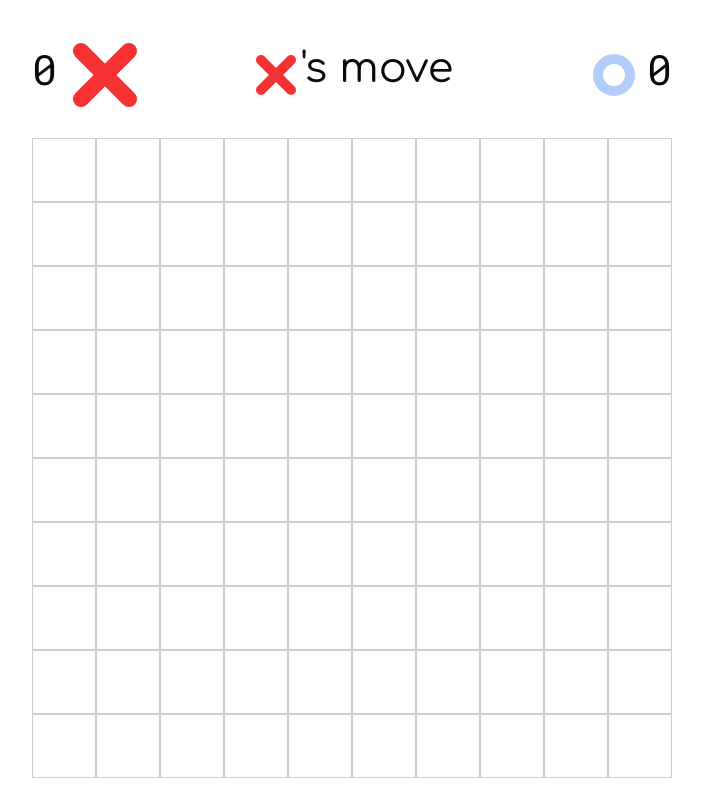
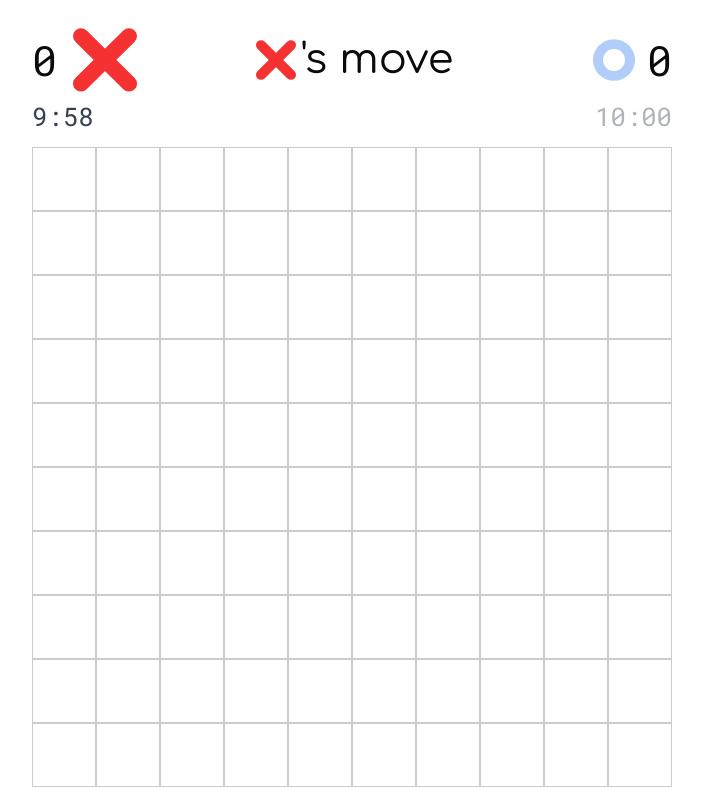
Before and after one commit to Solomka12/tic-tac-toe, a React (Vite) app: page / in a window 1280 px wide. Both pictures are taken after a click on the button "Play". Shown: the whole page, without its empty margins (288-991 px from the left). Built offline with nearby package versions, Linux system fonts and the light colour scheme.

Commit message:
Add player timers

```diff
--- a/src/App.scss
+++ b/src/App.scss
@@ -85,15 +85,20 @@
 }
 
 .status-panel {
-  padding: 1em 0;
+  padding-top: 1em;
   display: flex;
   justify-content: space-between;
+  align-items: flex-start;
   width: 100%;
   max-width: 40em;
 
+  .player-timer {
+    font-size: 1.6em;
+    font-family: 'Roboto Mono', monospace;
+  }
+
   .panel-x-block, .panel-o-block, .info-content {
     display: flex;
-    align-items: flex-end;
     font-size: 2.6em;
 
     > img {
--- a/src/components/Board.tsx
+++ b/src/components/Board.tsx
@@ -12,11 +12,12 @@ interface BoardProps {
   cells: (string | null)[];
   handleCellSet: (index: number) => void;
   boardSize: number;
+  ended?: boolean;
   winnerRow: number[] | null;
   reset: () => void;
 }
 
-const Board: React.FC<BoardProps> = ({ cells, handleCellSet, boardSize, winnerRow, reset }) => {
+const Board: React.FC<BoardProps> = ({ cells, handleCellSet, boardSize, ended, winnerRow, reset }) => {
   const [hoveredCell, setHoveredCell] = useState<number | null>(null);
 
   useEffect(() => {
@@ -82,7 +83,7 @@ const Board: React.FC<BoardProps> = ({ cells, handleCellSet, boardSize, winnerRo
   const getBoardIndex = (rowIndex: number, cellIndex: number) => rowIndex * boardSize + cellIndex;
 
   return (
-    <div className={cn('board-wrapper', { ended: Boolean(winnerRow) })}>
+    <div className={cn('board-wrapper', { ended })}>
       <div className="reset-block" onClick={reset}>
         <span className="win-caption">Click to play</span>
       </div>
--- a/src/components/Game.tsx
+++ b/src/components/Game.tsx
@@ -1,4 +1,4 @@
-import { useState, useEffect } from 'react';
+import { useState, useEffect, use } from 'react';
 import { set } from 'lodash-es';
 import useGameConfigStore from '@/state/gameConfigStore';
 import { getWinnerRow, fireConfetti } from '@/utils';
@@ -8,6 +8,8 @@ import StatusPanel from './StatusPanel';
 
 const initialScore = { [PlayerSign.X]: 0, [PlayerSign.O]: 0 };
 
+const initialTimers = { [PlayerSign.X]: 600, [PlayerSign.O]: 600 }; // 10 minutes in seconds
+
 const Game: React.FC = () => {
   const { boardSize, marksToWin, moveChangeVariant } = useGameConfigStore();
   const [board, setBoard] = useState<(PlayerSign | null)[]>([]);
@@ -16,10 +18,36 @@ const Game: React.FC = () => {
   const [currentPlayer, setCurrentPlayer] = useState<PlayerSign | null>(null);
   const [startPlayerSign, setStartPlayerSign] = useState<PlayerSign>(moveChangeVariant === 2 ? PlayerSign.O : PlayerSign.X);
   const [score, setScore] = useState(initialScore);
+  const [timers, setTimers] = useState(initialTimers);
 
   useEffect(() => {
     reset();
   }, []);
+
+  useEffect(() => {
+    if (winnerSign && winnerSign !== 'draw') {
+      setScore((prev) => ({ ...prev, [winnerSign]: prev[winnerSign] + 1 }));
+    }
+  }, [winnerSign]);
+
+  useEffect(() => {
+    const interval = setInterval(() => {
+      if (currentPlayer && !winnerSign) {
+        setTimers((prev) => {
+          const updatedTimers = { ...prev, [currentPlayer]: Math.max(prev[currentPlayer] - 1, 0) };
+
+          if (updatedTimers[currentPlayer] === 0) {
+            const opponent = currentPlayer === PlayerSign.X ? PlayerSign.O : PlayerSign.X;
+            setWinnerSign(opponent);
+          }
+
+          return updatedTimers;
+        });
+      }
+    }, 1000);
+
+    return () => clearInterval(interval);
+  }, [currentPlayer, winnerSign]);
 
   useEffect(() => {
     const row = getWinnerRow(board, boardSize, marksToWin);
@@ -30,8 +58,7 @@ const Game: React.FC = () => {
     if (winnerRow) {
       if (winnerRow.length) {
         const sign = board[winnerRow[0]];
-        setWinnerSign(sign);
-        setScore((prev) => ({ ...prev, [sign!]: prev[sign!] + 1 }));
+        setWinnerSign(sign!);
         fireConfetti(120, { y: 0.8, x: 1 });
         fireConfetti(60, { y: 0.8, x: 0 });
       } else {
@@ -47,10 +74,12 @@ const Game: React.FC = () => {
     setBoard(new Array(boardSize * boardSize).fill(null));
     setWinnerRow(null);
     setWinnerSign(null);
+    setTimers(initialTimers);
   };
 
   const handleCellSet = (index: number) => {
     setBoard((prevBoard) => [...set(prevBoard, index, currentPlayer)]);
+    setTimers((prev) => ({ ...prev, [currentPlayer!]: prev[currentPlayer!] + 5 }));
     togglePlayer();
   };
 
@@ -74,11 +103,17 @@ const Game: React.FC = () => {
 
   return (
     <div className="game">
-      <StatusPanel score={score} currentPlayer={currentPlayer} winnerSign={winnerSign} />
+      <StatusPanel
+        score={score}
+        currentPlayer={currentPlayer}
+        winnerSign={winnerSign}
+        playerTimers={timers}
+      />
 
       <Board
         cells={board}
         boardSize={boardSize}
+        ended={!!winnerSign}
         winnerRow={winnerRow}
         handleCellSet={handleCellSet}
         reset={reset}
--- a/src/components/StatusPanel.tsx
+++ b/src/components/StatusPanel.tsx
@@ -2,26 +2,33 @@ import React from 'react';
 import cn from 'classnames';
 
 import { PlayerSign } from '@/constants';
+import { formatTime } from '@/utils/date.utils';
 
 import oIcon from '@/assets/icons/o_icon.svg';
 import xIcon from '@/assets/icons/x_icon.svg';
 
 interface StatusPanelProps {
   score: { [key: string]: number };
-  currentPlayer: string | null;
-  winnerSign: string | null;
+  currentPlayer: PlayerSign | null;
+  winnerSign: PlayerSign | 'draw' | null;
+  playerTimers: Record<PlayerSign, number>;
 }
 
-const StatusPanel: React.FC<StatusPanelProps> = ({ score, currentPlayer, winnerSign }) => {
-  const getSignIcon = (sign: string | null) => (sign === PlayerSign.X ? xIcon : oIcon);
+const StatusPanel: React.FC<StatusPanelProps> = ({ score, currentPlayer, winnerSign, playerTimers }) => {
+  const getSignIcon = (sign: PlayerSign | null) => (sign === PlayerSign.X ? xIcon : oIcon);
 
   return (
     <div className={cn('status-panel', `${currentPlayer}-move`)}>
+      <div className="flex flex-col gap-[0.4em]">
         <span className="panel-x-block">
           {score[PlayerSign.X]}
           <img src={xIcon} alt="x" />
         </span>
-      <span className="info-content">
+        <span className={cn('player-timer text-sm text-gray-700', { 'opacity-40': currentPlayer === PlayerSign.O })}>
+          {formatTime(playerTimers[PlayerSign.X])}
+        </span>
+      </div>
+      <div className="info-content">
         {winnerSign === 'draw' ? (
           'Draw!'
         ) : (
@@ -30,11 +37,16 @@ const StatusPanel: React.FC<StatusPanelProps> = ({ score, currentPlayer, winnerS
             {winnerSign ? "'s win!" : "'s move"}
           </>
         )}
-      </span>
+      </div>
+      <div className="flex flex-col gap-[0.4em]">
         <span className="panel-o-block">
           <img src={oIcon} alt="o" />
           {score[PlayerSign.O]}
         </span>
+        <span className={cn('player-timer text-sm text-gray-700 text-right', { 'opacity-40': currentPlayer === PlayerSign.X })}>
+          {formatTime(playerTimers[PlayerSign.O])}
+        </span>
+      </div>
     </div>
   );
 };
--- /dev/null
+++ b/src/utils/date.utils.ts
@@ -0,0 +1,5 @@
+export const formatTime = (seconds: number): string => {
+  const minutes = Math.floor(seconds / 60);
+  const secs = seconds % 60;
+  return `${minutes}:${secs.toString().padStart(2, '0')}`;
+};
```
Lines whose indentation alone changed are shown as unchanged.
